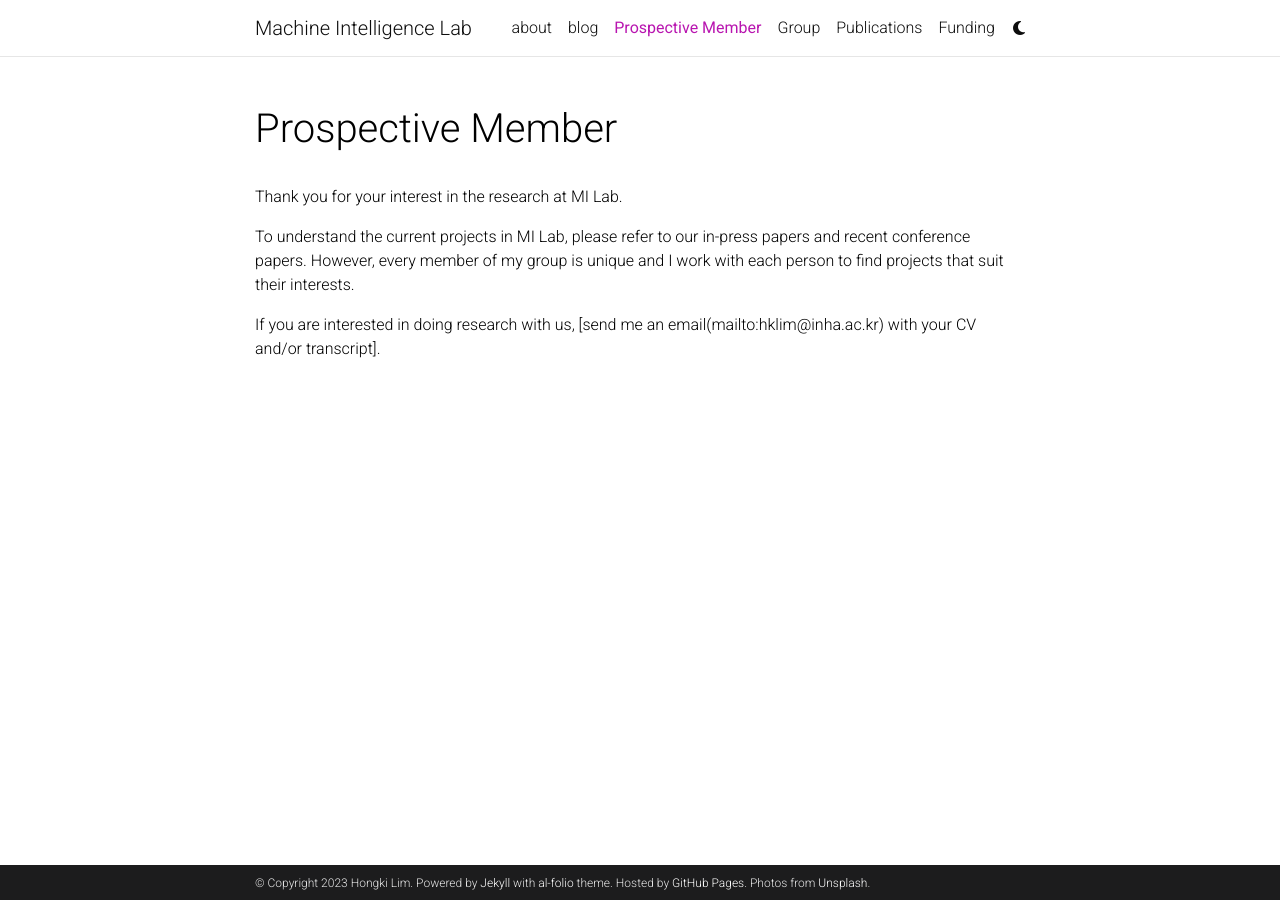
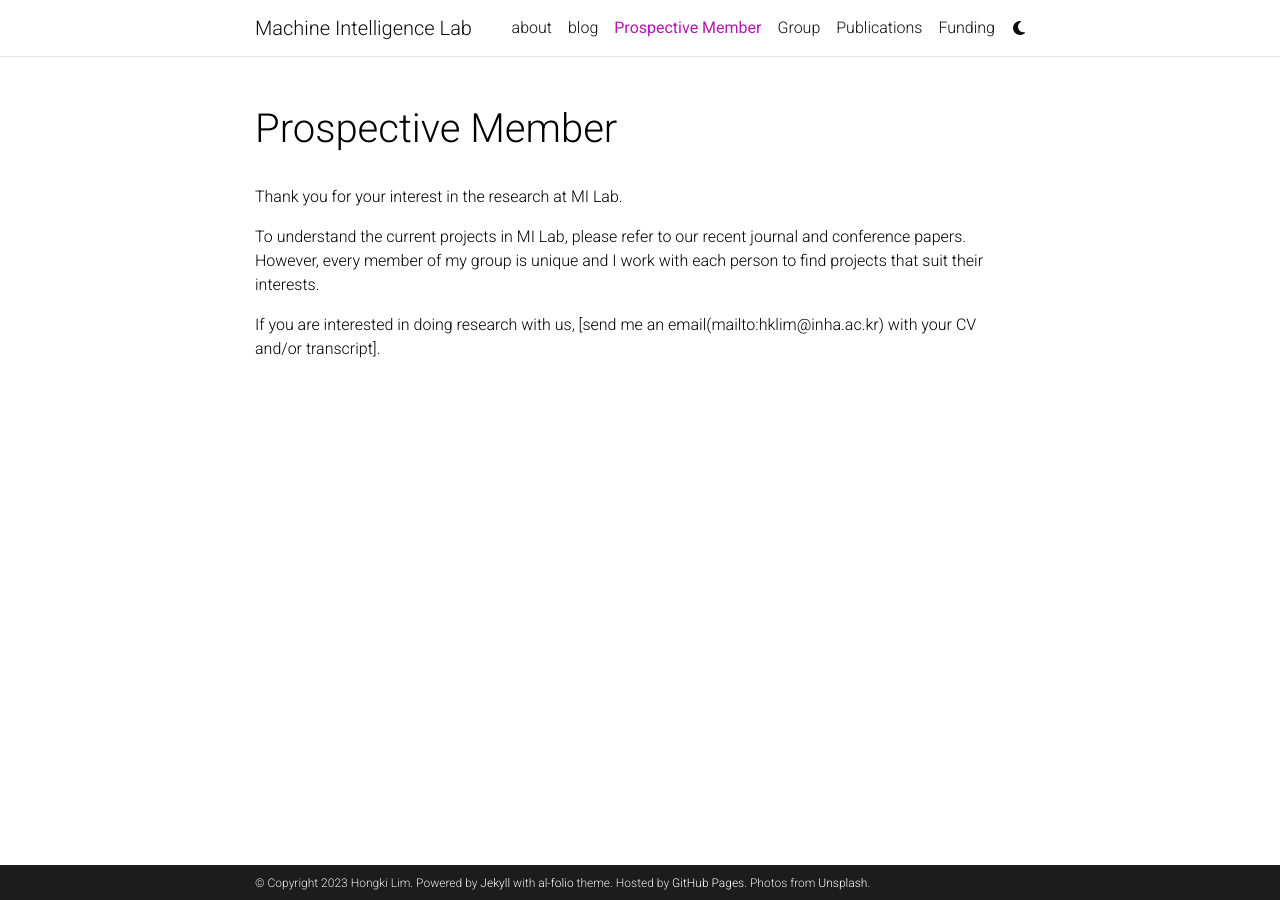
Before and after one commit to milab-inha/milab-inha.github.io, a Jekyll site: the page built from _pages/opportunity.md, in a window 1280 px wide. Built offline with Jekyll 4.4.1, drawn with Linux system fonts in a browser that asks for light colours; comment, search, counter and statistics services are not loaded; a style sheet for code colours, icons or effects is not loaded.

Commit message:
Update opportunity.md

```diff
--- a/_pages/opportunity.md
+++ b/_pages/opportunity.md
@@ -10,6 +10,6 @@
 
 Thank you for your interest in the research at MI Lab.
 
-To understand the current projects in MI Lab, please refer to our in-press papers and recent conference papers. However, every member of my group is unique and I work with each person to find projects that suit their interests.
+To understand the current projects in MI Lab, please refer to our recent journal and conference papers. However, every member of my group is unique and I work with each person to find projects that suit their interests.
 
 If you are interested in doing research with us, [send me an email(mailto:hklim@inha.ac.kr) with your CV and/or transcript].
```
